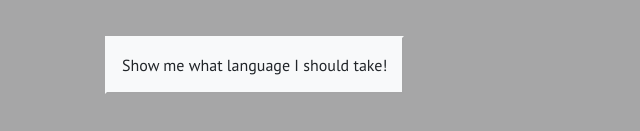
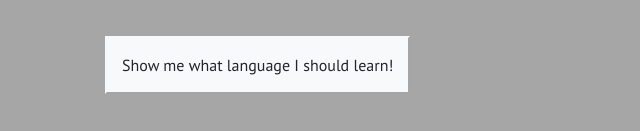
Before and after one commit to summersmaggie/track-suggester, a plain HTML site: page index.html in a window 1280 px wide. Shown: the part 1080-1211 px from the top of the page, 0-640 px from the left. Drawn offline with Linux system fonts and the light colour scheme.

Commit message:
edit piece of copy

```diff
--- a/index.html
+++ b/index.html
@@ -67,8 +67,8 @@
               <option value="no2">No</option>
             </select>
           </div>
-        </div>
-          <button type="submit" class="btn-light">Show me what language I should take!</button>
+      </div>
+            <button type="submit" class="btn-light">Show me what language I should learn!</button>
         </form>
 
       <div class="output">
```
